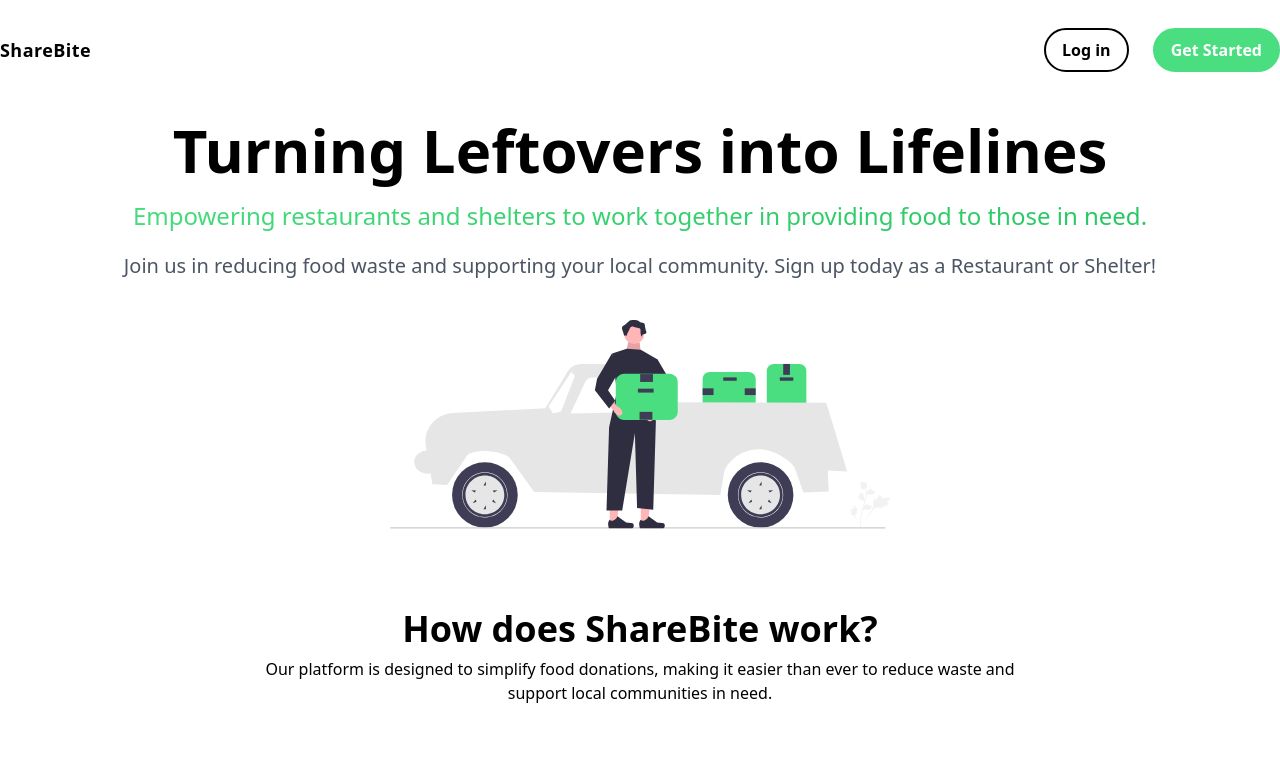
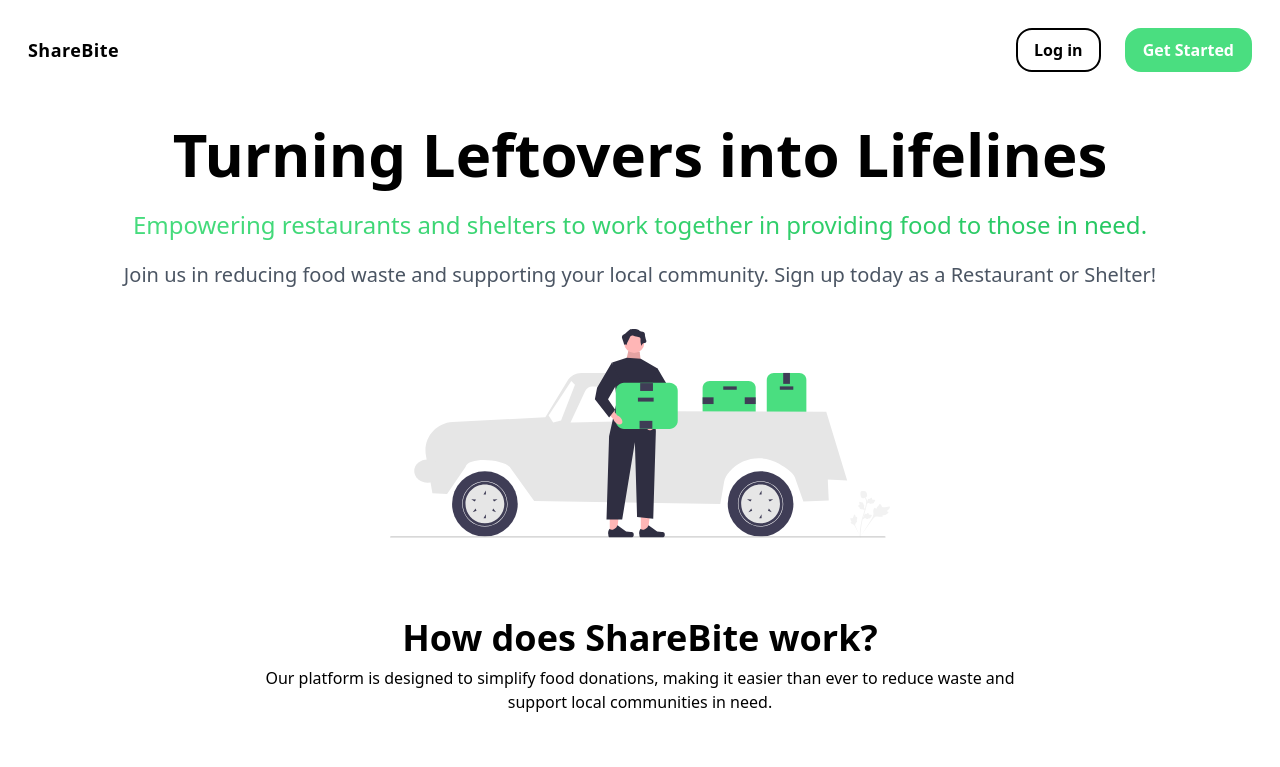
Before and after one commit to ronaakk/ShareBite, a Next.js app: page / in a window 1280 px wide. Shown: the top 767 px of the page. Built offline with nearby package versions, Linux system fonts and the light colour scheme.

Commit message:
Updated components dir and modified style

```diff
--- a/src/app/page.tsx
+++ b/src/app/page.tsx
@@ -1,15 +1,15 @@
 'use client';
 
 import Image from "next/image";
-import NavBar from "@/components/NavBar";
+import NavBar from "@/components/navbar/NavBar";
 
 export default function Home() {
 
   return (
 
-    <div className="w-full container flex flex-col mx-auto text-center">
+    <div className="w-full container flex flex-col mx-auto text-center px-7">
         <NavBar />
-          <h1 className="my-5 text-lg font-extrabold leading-[1.15] text-black sm:text-6xl">
+        <h1 className="my-5 font-extrabold leading-[1.15] text-black text-6xl">
         Turning Leftovers into Lifelines
         </h1>
 
--- a/src/components/Button.tsx
+++ b/src/components/Button.tsx
@@ -20,7 +20,7 @@ const Button: React.FC<ButtonProps> = ({
         px-4
         py-2
         text-md
-        rounded-full
+        rounded-2xl
         ${primary ? 'border-primary-green' : 'border-black'}
         ${primary ? 'bg-primary-green' : 'bg-white'}
         ${primary ? 'hover:bg-white' : 'hover:bg-black'}
--- a/src/components/NavBar.tsx
+++ b/src/components/navbar/NavBar.tsx
@@ -1,6 +1,6 @@
 'use client';
 
-import Button from "./Button";
+import Button from "../Button";
 
 function NavBar() {
   return (
@@ -9,7 +9,6 @@ function NavBar() {
         {/* TODO: Logo will go here */}
         <p
           className="
-            max-sm:hidden
             font-bold
             text-lg
             text-black
```
Lines whose indentation alone changed are shown as unchanged.
